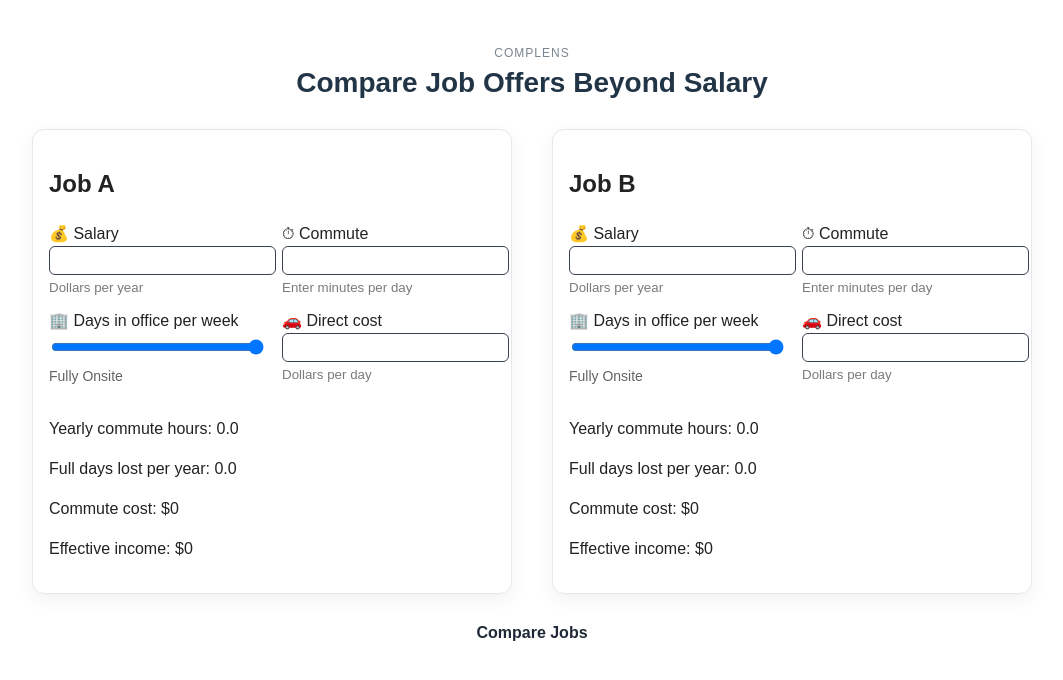
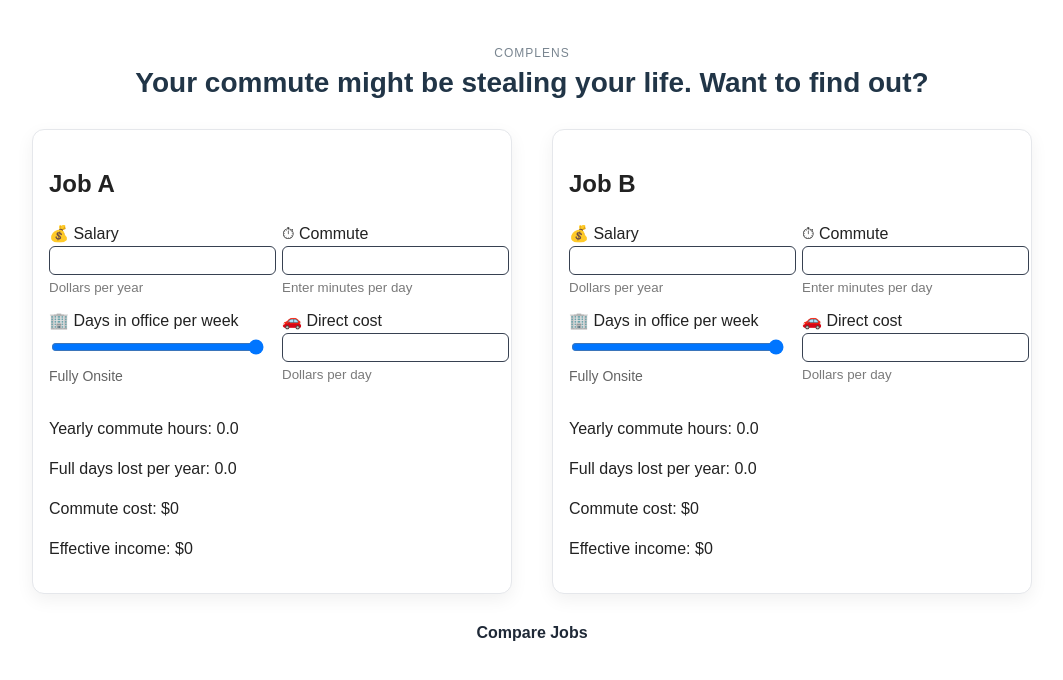
Before and after one commit to karanmotwanipro/complens, a React (Vite) app: page / in a window 1280 px wide. Shown: the top 680 px of the page, without its empty margins (108-1171 px from the left). Built offline with nearby package versions, Linux system fonts and the light colour scheme.

Commit message:
Updated landing hook headline

```diff
--- a/src/App.jsx
+++ b/src/App.jsx
@@ -248,7 +248,7 @@ function App() {
     fontWeight: "600",
     margin: 0
     }}>
-    Compare Job Offers Beyond Salary
+    Your commute might be stealing your life. Want to find out?
     </h1>
 
   <div style={{ display: "flex", gap: "40px", flexWrap: "wrap", marginTop: "30px", textAlign: "left" }}>
```
